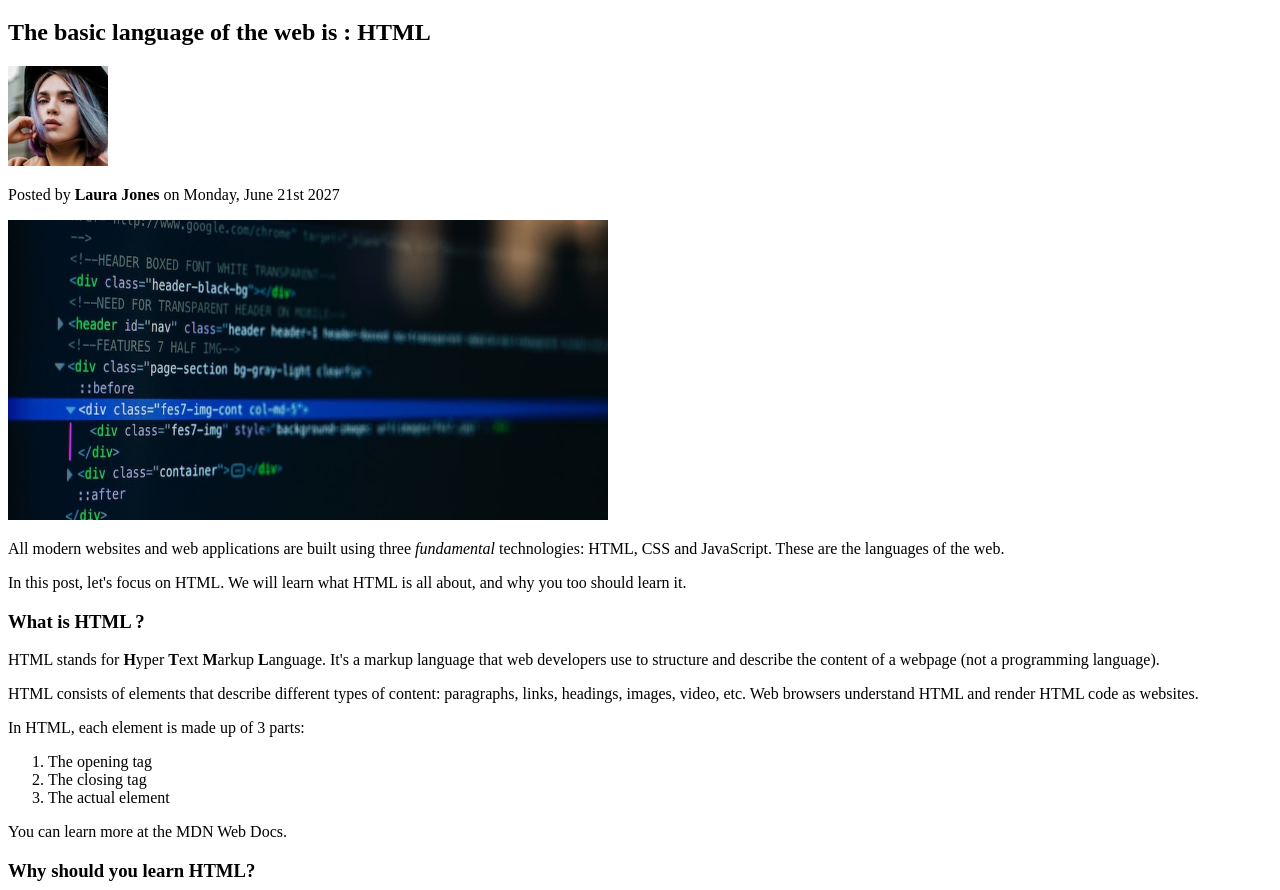
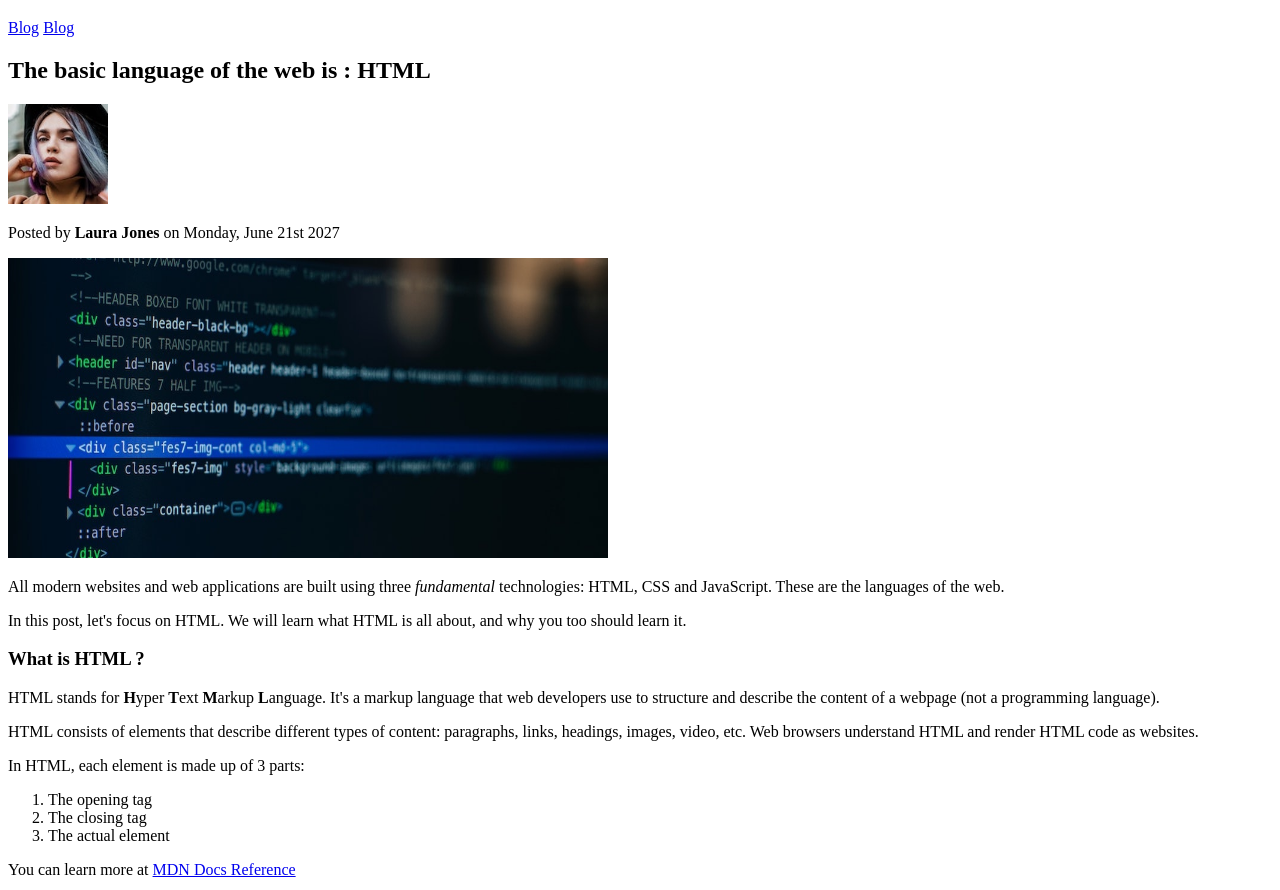
Before and after one commit to priyanu17/html-css-js, a plain HTML site: page html/index.html in a window 1280 px wide. Shown: the part 62-952 px from the top of the page. Drawn offline with Linux system fonts and the light colour scheme.

Commit message:
hyperlinks

```diff
--- a/html/index.html
+++ b/html/index.html
@@ -1,10 +1,15 @@
 <!DOCTYPE html>
-<html>
+<html lang="en">
   <head>
+    <meta charset="UTF-8" />
+
     <title>Basic language of the web</title>
   </head>
   <body>
     <h1>📕 Code Magazine 📕</h1>
+
+    <a href="blog.html">Blog</a>
+    <a href="blog.html">Blog</a>
     <h2>The basic language of the web is : HTML</h2>
 
     <img
@@ -51,7 +56,15 @@
       <li>The actual element</li>
     </ol>
 
-    <p>You can learn more at the MDN Web Docs.</p>
+    <p>
+      You can learn more at
+
+      <a
+        target="_blank"
+        href="https://developer.mozilla.org/en-US/docs/Web/HTML"
+        >MDN Docs Reference</a
+      >
+    </p>
 
     <h3>Why should you learn HTML?</h3>
     <p>
```
Also changed, not shown: html/blog.html (added, +11 -0 lines).
